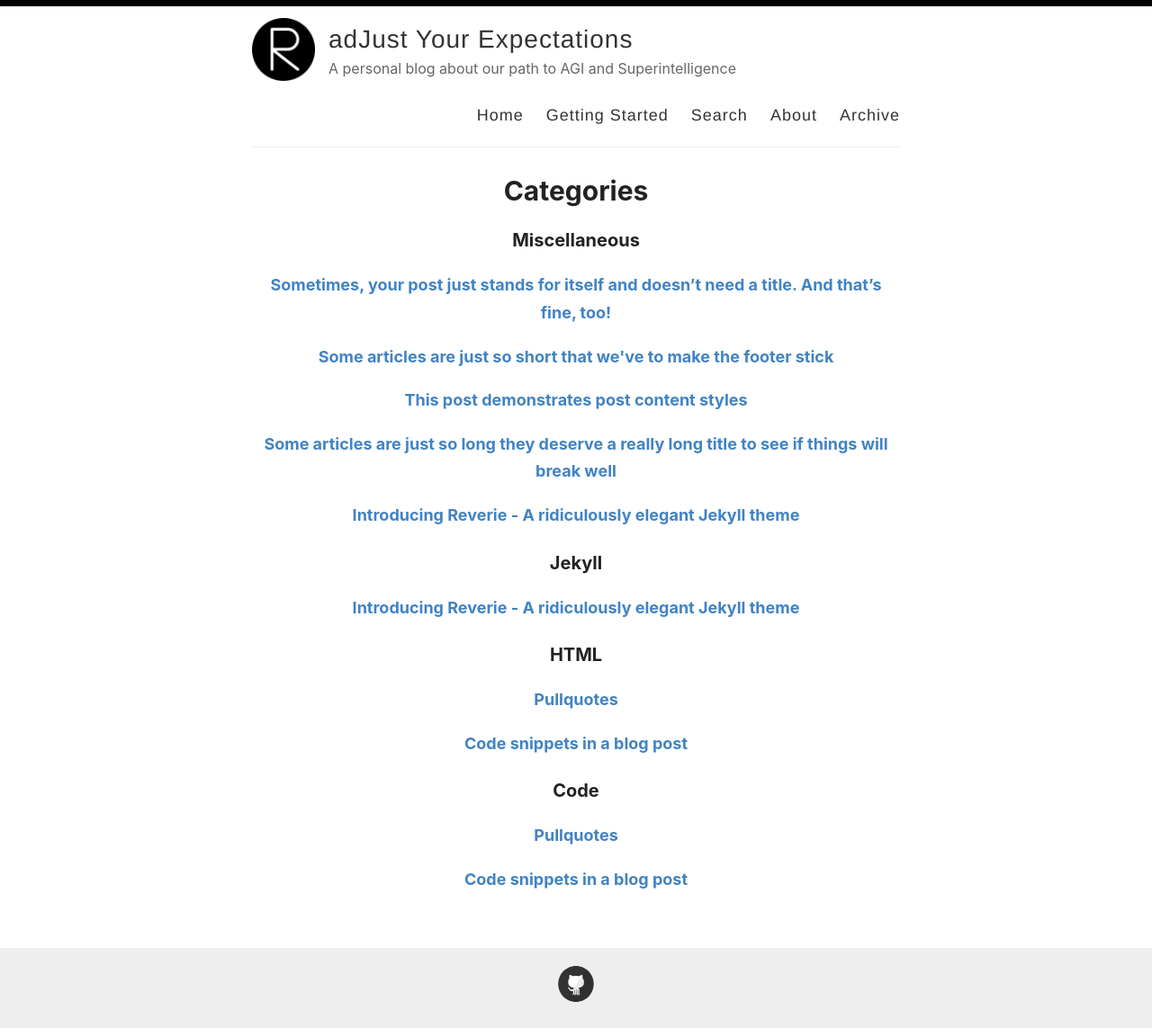
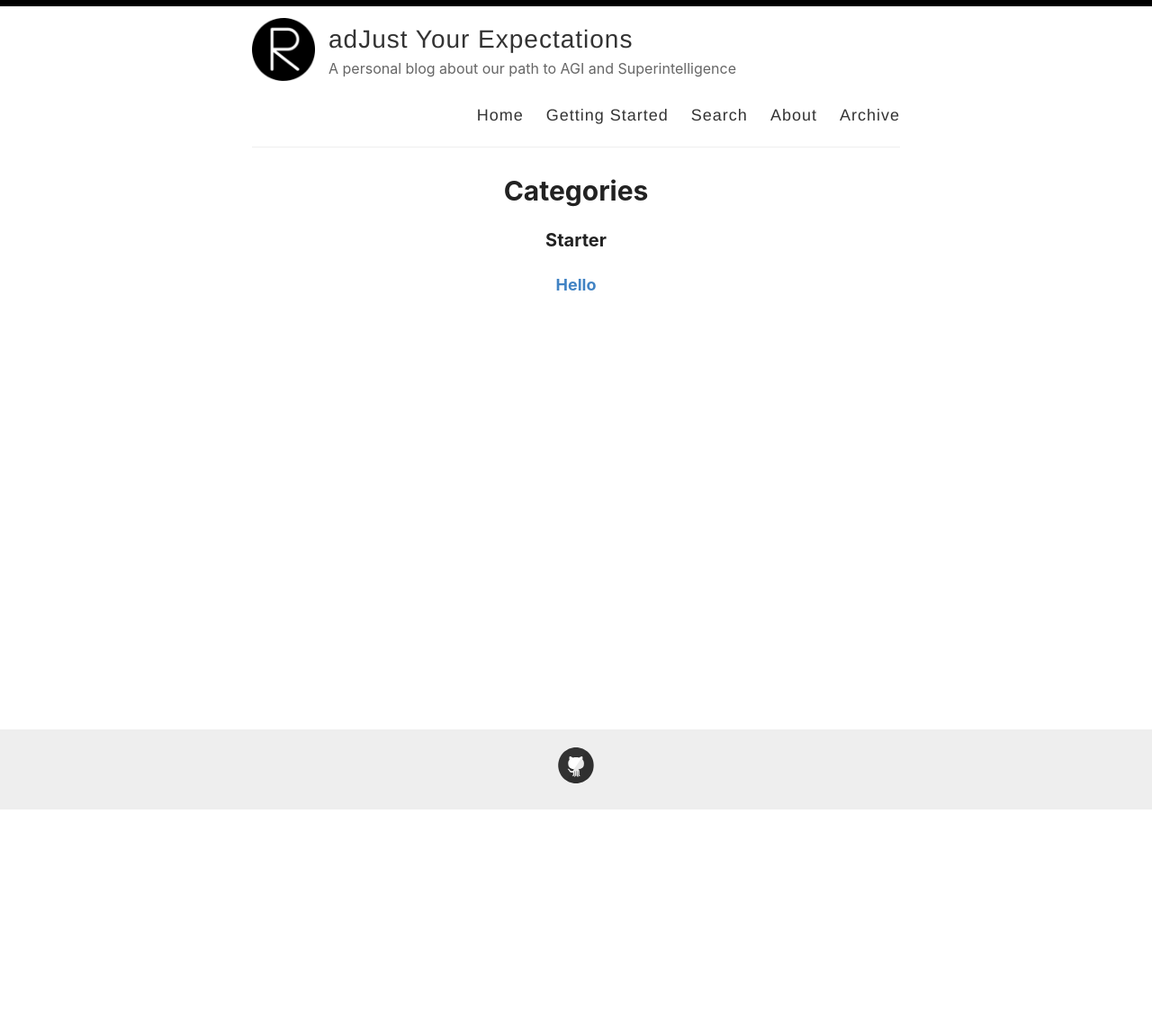
Before and after one commit to jyesawtellrickson/jyesawtellrickson.github.io, a Jekyll site: the page built from _pages/categories.md, in a window 1280 px wide. Shown: the whole page at 90% size. Built offline with Jekyll 4.4.1, drawn with Linux system fonts in a browser that asks for light colours; after the commit the page ends 901 px from its top, so only the background shows below that; part of the change alters nothing that is shown.

Commit message:
Add first post, fix config

````diff
--- a/_config.yml
+++ b/_config.yml
@@ -78,7 +78,7 @@ kramdown:
 
 # Set the Sass partials directory, as we're using @imports
 sass:
-  style: :expanded # You might prefer to minify using :compressed
+  style: expanded # You might prefer to minify using :compressed
 
 # Use the following plug-ins
 plugins:
--- a/_posts/2019-02-13-introducing-reverie-jekyll-theme.md
+++ /dev/null
@@ -1,85 +0,0 @@
----
-layout: post
-title: Introducing Reverie - A ridiculously elegant Jekyll theme
-categories: [Miscellaneous, Jekyll]
----
-
-[Reverie](https://github.com/amitmerchant1990/reverie) is a [Jekyll](https://jekyllrb.com/)-powered theme which is simple and opinionated. It's actually a fork of [jekyll-now](https://github.com/barryclark/jekyll-now) with some additional features and personal touches which I've implemented to suit my needs for my blog.
-
-This is a plug-and-play Jekyll theme which you can use on GitHub Pages without even setting up a local environment.
-
-![](/images/reverie-demo.png)
-
-## Features overview
-
-- Command-line free fork-first workflow, using GitHub.com to create, customize and post to your blog
-- Fully responsive and mobile optimized base theme
-- Sass/Coffeescript support using Jekyll 2.0
-- Free hosting on your GitHub Pages user site
-- All the SEO goodies comes in-built
-- Markdown blogging
-- Syntax highlighting using Pygments
-    - [Dracula syntax theme](https://draculatheme.com/) included
-- Disqus commenting
-- Google Analytics integration
-- Fuzzy search across blog posts
-- Pagination of posts works out-of-the-box.
-- Categorize posts out-of-the box
-- RSS Feed
-- In-built sitemap
-
-<div style="text-align: center;">
- <script async type="text/javascript" src="//cdn.carbonads.com/carbon.js?serve=CE7D6KJY&placement=wwwamitmerchantcom" id="_carbonads_js"></script>
-</div>
-
-## Using Reverie on GitHub Pages
-
-### Step 1) Fork Reverie to your User Repository
-
-Fork [this repository](https://github.com/amitmerchant1990/reverie), then rename the repository to `yourgithubusername.github.io`.
-
-Alternatively, you can use [Use this template](https://github.com/amitmerchant1990/reverie/generate) button if you want to create a repository with a clean commit history which will use Reverie as a template.
-
-Your Jekyll blog will often be viewable immediately at <https://yourgithubusername.github.io> (if it's not, you can often force it to build by completing step 2)
-
-### Step 2) Customize and view your site
-
-Enter your site name, description, avatar and many other options by editing the `_config.yml` file. You can easily turn on Google Analytics tracking, Disqus commenting and social icons here.
-
-Making a change to `_config.yml` (or any file in your repository) will force GitHub Pages to rebuild your site with jekyll. Your rebuilt site will be viewable a few seconds later at <https://yourgithubusername.github.io> - if not, give it ten minutes as GitHub suggests and it'll appear soon.
-
-### Step 3) Publish your first blog post
-
-Create a new file called `/_posts/2019-2-13-Hello-World.md` to publish your first blog post. That's all you need to do to publish your first blog post! This [Markdown Cheatsheet](https://github.com/adam-p/markdown-here/wiki/Markdown-Cheatsheet) might come in handy while writing the posts.
-
-> You can add additional posts in the browser on GitHub.com too! Just hit the <kbd>Create new file</kbd> button in `/_posts/` to create new content. Just make sure to include the [front-matter](http://jekyllrb.com/docs/frontmatter/) block at the top of each new blog post and make sure the post's filename is in this format: year-month-day-title.md
-
-## Using Categories in Reverie
-
-You can categorize your content based on `categories` in Reverie. For this, you just need to add `categories` in front matter like below:
-
-For adding single category:
-
-```md
-categories: JavaScript
-```
-
-For adding multiple categories:
-
-```md
-categories: [PHP, Laravel]
-```
-
-The contegorized content can be shown over this URL: <https://yourgithubusername.github.io/categories/>
-
-## RSS
-
-The generated [RSS feed](https://en.wikipedia.org/wiki/RSS) of your blog can be found at <https://yourgithubusername.github.io/feed>. You can see the example RSS feed over [here](https://www.amitmerchant.com/reverie/feed).
-
-## Sitemap
-
-The generated sitemap of your blog can be found at <https://yourgithubusername.github.io/sitemap>. You can see the example sitemap feed over [here](https://www.amitmerchant.com/reverie/sitemap).
-
-## License
-
-MIT
--- a/_posts/2019-08-08-no-title-posts.md
+++ /dev/null
@@ -1,6 +0,0 @@
----
-layout: post
-title: ""
-categories: Miscellaneous
----
-Sometimes, your post just stands for itself and doesn't need a title. And that's fine, too!
--- a/_posts/2019-12-11-pullquotes.md
+++ /dev/null
@@ -1,14 +0,0 @@
----
-layout: post
-title:  Pullquotes
-categories: [HTML,Code]
-excerpt: In graphic design, a pull quote (also known as a lift-out pull quote) is a key phrase, quotation, or excerpt that has been pulled from an article and used as a page layout graphic element, serving to entice readers into the article or to highlight a key topic.
----
-
-In graphic design, a pull quote (also known as a lift-out pull quote) is a key phrase, quotation, or excerpt that has been pulled from an article and used as a page layout graphic element, serving to entice readers into the article or to highlight a key topic. {% include pullquote.html quote="It is typically placed in a larger or distinctive typeface and on the same page." %} Pull quotes are often used in magazine and newspaper articles, annual reports, and brochures, as well as on the web. They can add visual interest to text-heavy pages with few images or illustrations.
-
-Placement of a pull quote on a page may be defined in a publication's or website's style guide. Such a typographic device may or may not be aligned with a column on the page. Some designers, for example, choose not to align the quote. In that case, the quotation cuts into two or more columns, as in the example shown. Because the pull quote invites the reader to read about the highlighted material, the pull quote should appear before the text it cites and, generally, fairly close to it.
-
-Pull quotes need not be a verbatim copy of the text being quoted; depending on a publication's house style, pull quotes may be abbreviated for space or paraphrased for clarity, with or without indication.
-
-A disadvantage of pull quotes as a design element is that they can disrupt the reading process of readers invested in reading the text sequentially by drawing attention to ghost fragments out of context. At the other extreme, when pull quotes are used to break up what would otherwise be a formless wall of text, pull quote can serve as visual landmarks to help the reader maintain a sense of sequence and place.
--- a/_posts/2019-7-27-super-long-article.md
+++ /dev/null
@@ -1,11 +0,0 @@
----
-layout: post
-title: Some articles are just so long they deserve a really long title to see if things will break well
-categories: Miscellaneous
----
-
-Lorem ipsum dolor sit amet, consectetur adipiscing elit. Fusce bibendum neque eget nunc mattis eu sollicitudin enim tincidunt. Vestibulum lacus tortor, ultricies id dignissim ac, bibendum in velit. Proin convallis mi ac felis pharetra aliquam. Curabitur dignissim accumsan rutrum. In arcu magna, aliquet vel pretium et, molestie et arcu. Mauris lobortis nulla et felis ullamcorper bibendum. Phasellus et hendrerit mauris. Proin eget nibh a massa vestibulum pretium. Suspendisse eu nisl a ante aliquet bibendum quis a nunc. Praesent varius interdum vehicula. Aenean risus libero, placerat at vestibulum eget, ultricies eu enim. Praesent nulla tortor, malesuada adipiscing adipiscing sollicitudin, adipiscing eget est.
-
-Lorem ipsum dolor sit amet, consectetur adipiscing elit. Fusce bibendum neque eget nunc mattis eu sollicitudin enim tincidunt. Vestibulum lacus tortor, ultricies id dignissim ac, bibendum in velit. Proin convallis mi ac felis pharetra aliquam. Curabitur dignissim accumsan rutrum. In arcu magna, aliquet vel pretium et, molestie et arcu. Mauris lobortis nulla et felis ullamcorper bibendum. Phasellus et hendrerit mauris. Proin eget nibh a massa vestibulum pretium. Suspendisse eu nisl a ante aliquet bibendum quis a nunc. Praesent varius interdum vehicula. Aenean risus libero, placerat at vestibulum eget, ultricies eu enim. Praesent nulla tortor, malesuada adipiscing adipiscing sollicitudin, adipiscing eget est.
-
-Lorem ipsum dolor sit amet, consectetur adipiscing elit. Fusce bibendum neque eget nunc mattis eu sollicitudin enim tincidunt. Vestibulum lacus tortor, ultricies id dignissim ac, bibendum in velit. Proin convallis mi ac felis pharetra aliquam. Curabitur dignissim accumsan rutrum. In arcu magna, aliquet vel pretium et, molestie et arcu. Mauris lobortis nulla et felis ullamcorper bibendum. Phasellus et hendrerit mauris. Proin eget nibh a massa vestibulum pretium. Suspendisse eu nisl a ante aliquet bibendum quis a nunc. Praesent varius interdum vehicula. Aenean risus libero, placerat at vestibulum eget, ultricies eu enim. Praesent nulla tortor, malesuada adipiscing adipiscing sollicitudin, adipiscing eget est.
--- a/_posts/2019-7-27-this-post-demonstrates-post-content-styles.md
+++ /dev/null
@@ -1,95 +0,0 @@
----
-layout: post
-title: This post demonstrates post content styles
-categories: Miscellaneous
----
-
-Lorem ipsum dolor sit amet, consectetur adipiscing elit. Fusce bibendum neque eget nunc mattis eu sollicitudin enim tincidunt. Vestibulum lacus tortor, ultricies id dignissim ac, bibendum in velit. Praesent varius interdum vehicula. Aenean risus libero, placerat at vestibulum eget, ultricies eu enim. Praesent nulla tortor, malesuada adipiscing adipiscing sollicitudin, adipiscing eget est.
-
-## Some great heading (h2)
-
-Proin convallis mi ac felis pharetra aliquam. Curabitur dignissim accumsan rutrum. In arcu magna, aliquet vel pretium et, molestie et arcu.
-
-Mauris lobortis nulla et felis ullamcorper bibendum. Phasellus et hendrerit mauris. Proin eget nibh a massa vestibulum pretium. Suspendisse eu nisl a ante aliquet bibendum quis a nunc. Praesent varius interdum vehicula. Aenean risus libero, placerat at vestibulum eget, ultricies eu enim. Praesent nulla tortor, malesuada adipiscing adipiscing sollicitudin, adipiscing eget est.
-
-## Another great heading (h2)
-
-Lorem ipsum dolor sit amet, consectetur adipiscing elit. Fusce bibendum neque eget nunc mattis eu sollicitudin enim tincidunt. Vestibulum lacus tortor, ultricies id dignissim ac, bibendum in velit.
-
-### Some great subheading (h3)
-
-Proin convallis mi ac felis pharetra aliquam. Curabitur dignissim accumsan rutrum. In arcu magna, aliquet vel pretium et, molestie et arcu. Mauris lobortis nulla et felis ullamcorper bibendum.
-
-Phasellus et hendrerit mauris. Proin eget nibh a massa vestibulum pretium. Suspendisse eu nisl a ante aliquet bibendum quis a nunc.
-
-### Some great subheading (h3)
-
-Praesent varius interdum vehicula. Aenean risus libero, placerat at vestibulum eget, ultricies eu enim. Praesent nulla tortor, malesuada adipiscing adipiscing sollicitudin, adipiscing eget est.
-
-> This quote will change your life. It will reveal the secrets of the universe, and all the wonders of humanity. Don't misuse it.
-
-Lorem ipsum dolor sit amet, consectetur adipiscing elit. Fusce bibendum neque eget nunc mattis eu sollicitudin enim tincidunt.
-
-### Some great subheading (h3)
-
-Vestibulum lacus tortor, ultricies id dignissim ac, bibendum in velit. Proin convallis mi ac felis pharetra aliquam. Curabitur dignissim accumsan rutrum.
-
-```html
-<html>
-  <head>
-  </head>
-  <body>
-    <p>Hello, World!</p>
-  </body>
-</html>
-```
-
-
-In arcu magna, aliquet vel pretium et, molestie et arcu. Mauris lobortis nulla et felis ullamcorper bibendum. Phasellus et hendrerit mauris.
-
-#### You might want a sub-subheading (h4)
-
-In arcu magna, aliquet vel pretium et, molestie et arcu. Mauris lobortis nulla et felis ullamcorper bibendum. Phasellus et hendrerit mauris.
-
-In arcu magna, aliquet vel pretium et, molestie et arcu. Mauris lobortis nulla et felis ullamcorper bibendum. Phasellus et hendrerit mauris.
-
-#### But it's probably overkill (h4)
-
-In arcu magna, aliquet vel pretium et, molestie et arcu. Mauris lobortis nulla et felis ullamcorper bibendum. Phasellus et hendrerit mauris.
-
-### Oh hai, an unordered list!!
-
-In arcu magna, aliquet vel pretium et, molestie et arcu. Mauris lobortis nulla et felis ullamcorper bibendum. Phasellus et hendrerit mauris.
-
-- First item, yo
-- Second item, dawg
-- Third item, what what?!
-- Fourth item, fo sheezy my neezy
-
-### Oh hai, an ordered list!!
-
-In arcu magna, aliquet vel pretium et, molestie et arcu. Mauris lobortis nulla et felis ullamcorper bibendum. Phasellus et hendrerit mauris.
-
-1. First item, yo
-2. Second item, dawg
-3. Third item, what what?!
-4. Fourth item, fo sheezy my neezy
-
-
-
-## Headings are cool! (h2)
-
-Proin eget nibh a massa vestibulum pretium. Suspendisse eu nisl a ante aliquet bibendum quis a nunc. Praesent varius interdum vehicula. Aenean risus libero, placerat at vestibulum eget, ultricies eu enim. Praesent nulla tortor, malesuada adipiscing adipiscing sollicitudin, adipiscing eget est.
-
-Praesent nulla tortor, malesuada adipiscing adipiscing sollicitudin, adipiscing eget est.
-
-Proin eget nibh a massa vestibulum pretium. Suspendisse eu nisl a ante aliquet bibendum quis a nunc.
-
-### Tables
-
-|Title 1               | Title 2               | Title 3               | Title 4              |
-|--------------------- | --------------------- | --------------------- | ---------------------|
-|lorem                 | lorem ipsum           | lorem ipsum dolor     | lorem ipsum dolor sit|
-|lorem ipsum dolor sit | lorem ipsum dolor sit | lorem ipsum dolor sit | lorem ipsum dolor sit|
-|lorem ipsum dolor sit | lorem ipsum dolor sit | lorem ipsum dolor sit | lorem ipsum dolor sit|
-|lorem ipsum dolor sit | lorem ipsum dolor sit | lorem ipsum dolor sit | lorem ipsum dolor sit|
--- a/_posts/2019-7-28-super-short-article.md
+++ /dev/null
@@ -1,7 +0,0 @@
----
-layout: post
-title: Some articles are just so short that we've to make the footer stick
-categories: Miscellaneous
----
-
-Lorem ipsum dolor sit amet, consectetur adipisicing elit, sed do eiusmod tempor incididunt ut labore et dolore magna aliqua. Ut enim ad minim veniam, quis nostrud exercitation ullamco laboris nisi ut aliquip ex ea commodo consequat. Duis aute irure dolor in reprehenderit in voluptate velit esse cillum dolore eu fugiat nulla pariatur. Excepteur sint occaecat cupidatat non proident, sunt in culpa qui officia deserunt mollit anim id est laborum.
--- a/_posts/2019-8-12-code-snippets.md
+++ /dev/null
@@ -1,42 +0,0 @@
----
-layout: post
-title:  Code snippets in a blog post
-categories: [HTML,Code]
----
-
-This post demonstrate the use of code snippets in the theme. The code snippets are powered by [Pygments](http://pygments.org/) and the code theme that is been used in Reverie is called [Dracula](https://draculatheme.com/).
-
-This is a raw snippet:
-
-```
-hello world
-123
-This is a text snippet
-```
-
-This is a PHP snippet:
-
-```php
-<?php
-    echo 'Hello, World!';
-?>
-```
-
-This is a JavaScript snippet:
-
-```js
-const add = (a, b) => a + b
-const minus = (a, b) => a - b
-
-console.log(add(100,200))  // 300
-console.log(minus(100,200))  // -100
-```
-
-This is a Python snippet:
-
-```python
-def say_hello():
-    print("hello world!")
-
-say_hello()   // "hello world!"
-```
--- /dev/null
+++ b/_posts/2024-12-25-hello-world.md
@@ -0,0 +1,7 @@
+---
+layout: post
+title: Hello
+categories: [Starter]
+---
+
+World!
````
